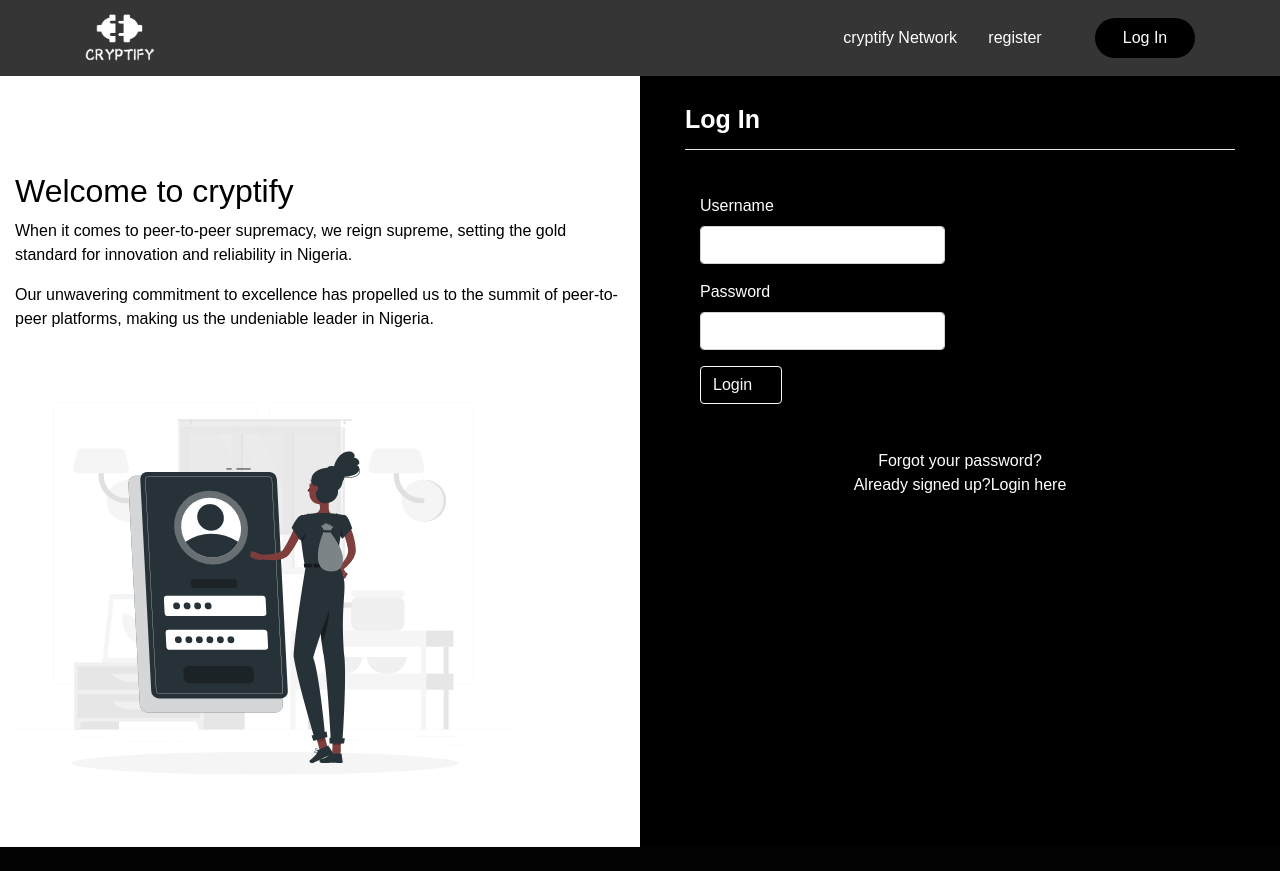
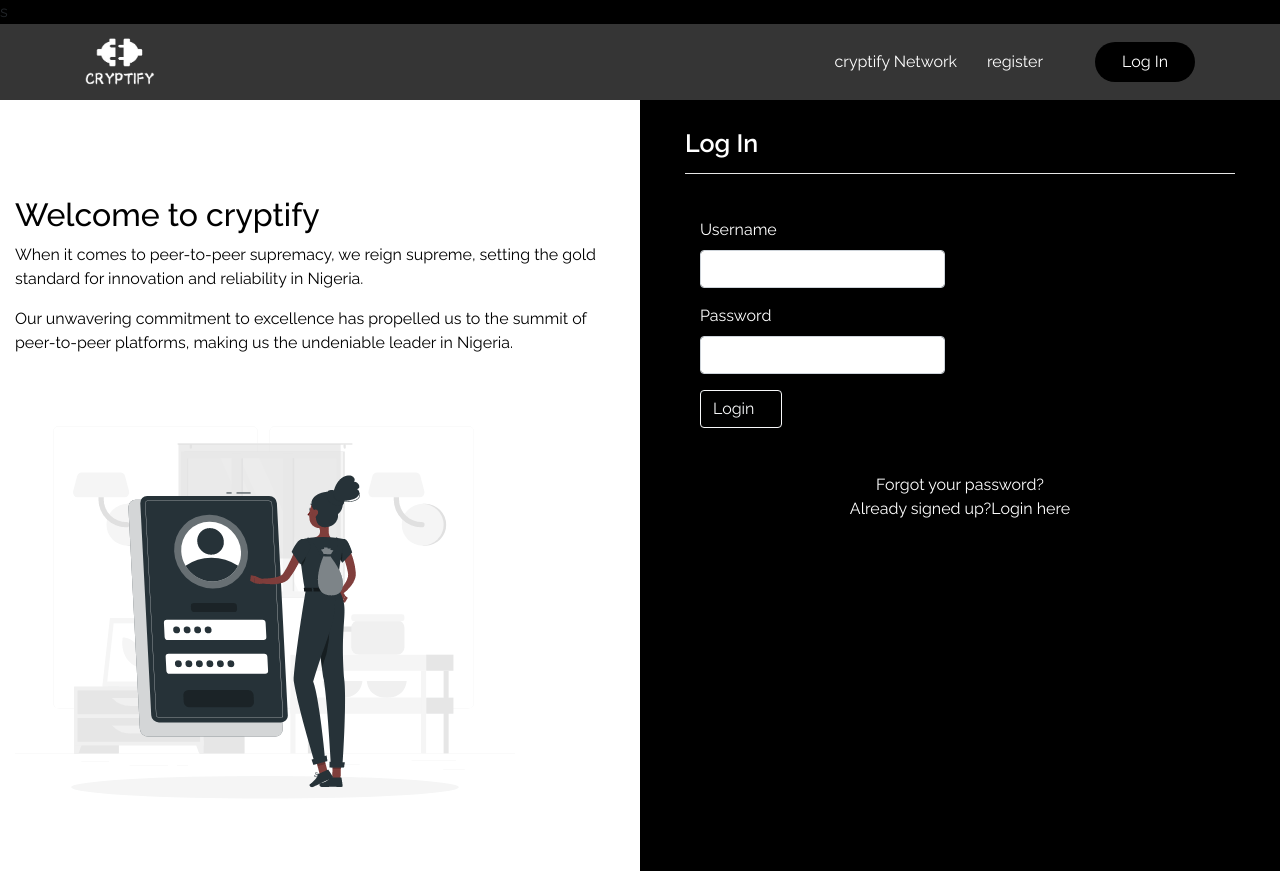
Before and after one commit to aceabandy/cryptify, a Django app: page /login/ in a window 1280 px wide. Before the commit the page ends 847 px from the top, so only its background shows below. Run offline with Django 5.2, Linux system fonts and the light colour scheme; some libraries are stand-ins or nearby versions.

Commit message:
login.html

```diff
--- a/app/templates/registration/login.html
+++ b/app/templates/registration/login.html
@@ -21,6 +21,7 @@
      <!-- Font Awesome CDN -->
      <link rel="stylesheet" href="https://cdnjs.cloudflare.com/ajax/libs/font-awesome/6.0.0-beta3/css/all.min.css">
 	<link rel="stylesheet" type="text/css" href="{% static 'css/style.css' %}">
+	<link href="https://fonts.googleapis.com/css?family=Raleway:400,400i,500,500i,600,600i,700,700i,800,800i" rel="stylesheet">s
 </head>
 <body>
     <nav style="background-color: rgb(53, 53, 53);" class="navbar navbar-expand-lg">
```
